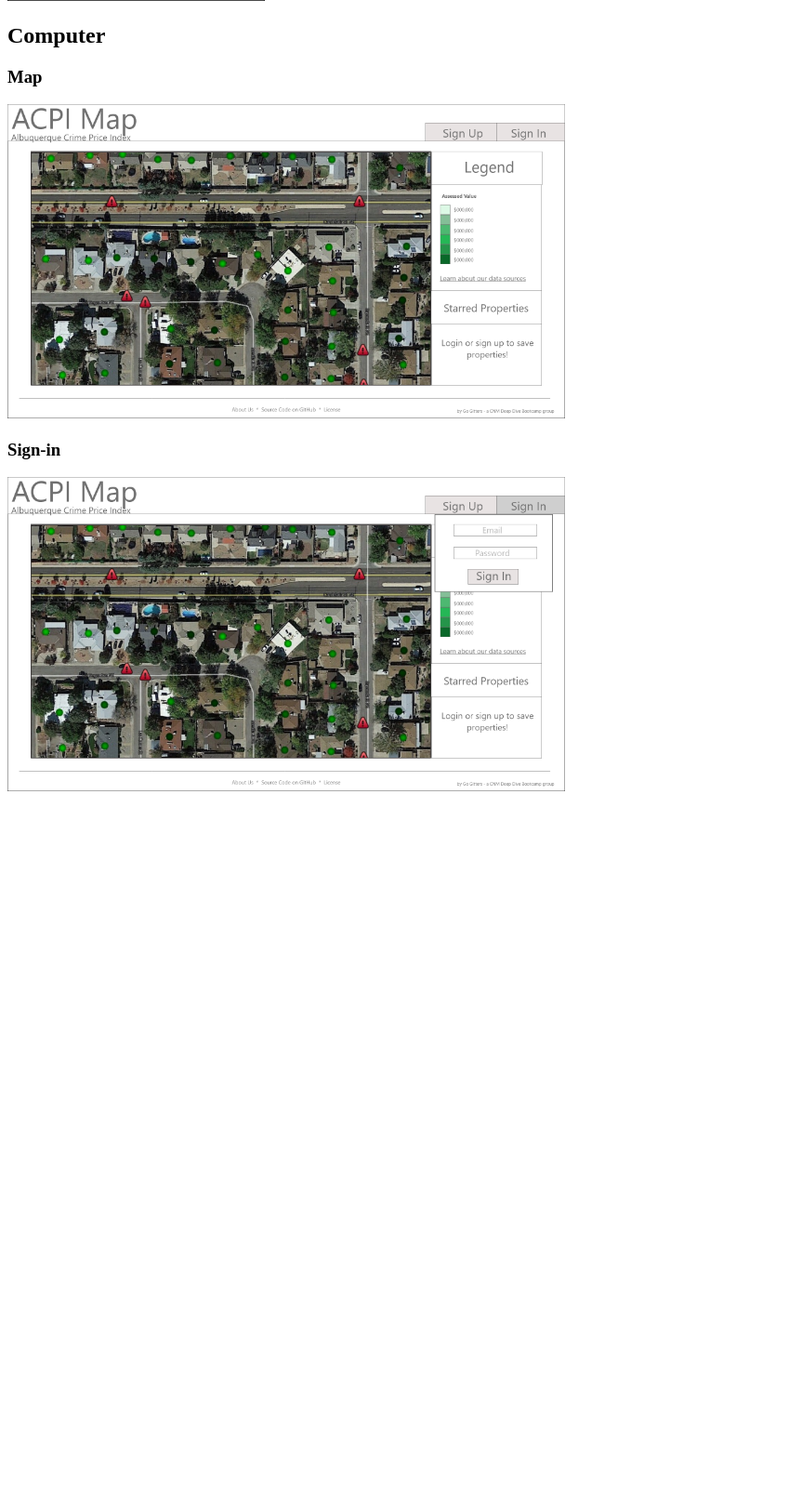
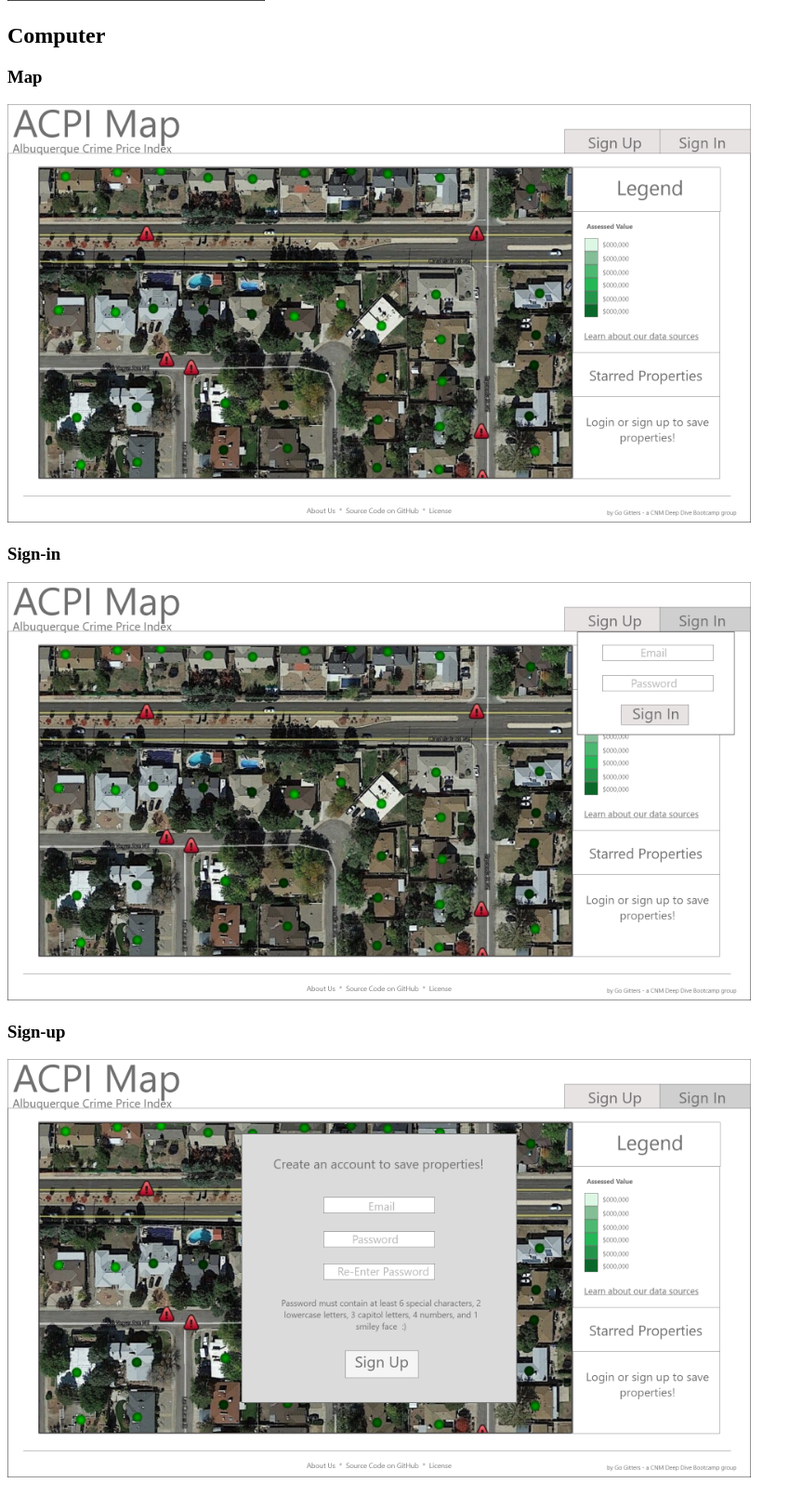
Before and after one commit to Go-Gitters/apcimap, a PHP site: page /wireframes.php in a window 1280 px wide. Shown: the part 1430-3039 px from the top of the page at 93% size, without its empty margins (0-863 px from the left). Before the commit the page ends 2281 px from the top, so only its background shows below. Run offline with PHP 8.4, Linux system fonts and the light colour scheme.

Commit message:
add sign-up wireframe

```diff
--- a/php/public_html/documentation/wireframes.php
+++ b/php/public_html/documentation/wireframes.php
@@ -16,8 +16,10 @@
 
 <h2>Computer</h2>
 <h3>Map</h3>
-<p><img src="images/pc-map.png" style="width:600px"></p>
+<p><img src="images/pc-map.png" style="width:800px"></p>
 <h3>Sign-in</h3>
-<p><img src="images/pc-sign-in.png" style="width:600px"></p>
+<p><img src="images/pc-sign-in.png" style="width:800px"></p>
+<h3>Sign-up</h3>
+<p><img src="images/pc-sign-up.png" style="width:800px"></p>
 </body>
 </html>
```
Also changed, not shown: php/public_html/documentation/images/mobile-wireframe-small.png (deleted), php/public_html/documentation/images/pc-sign-up.png (added), php/public_html/documentation/images/web-wireframe-small.png (deleted).
